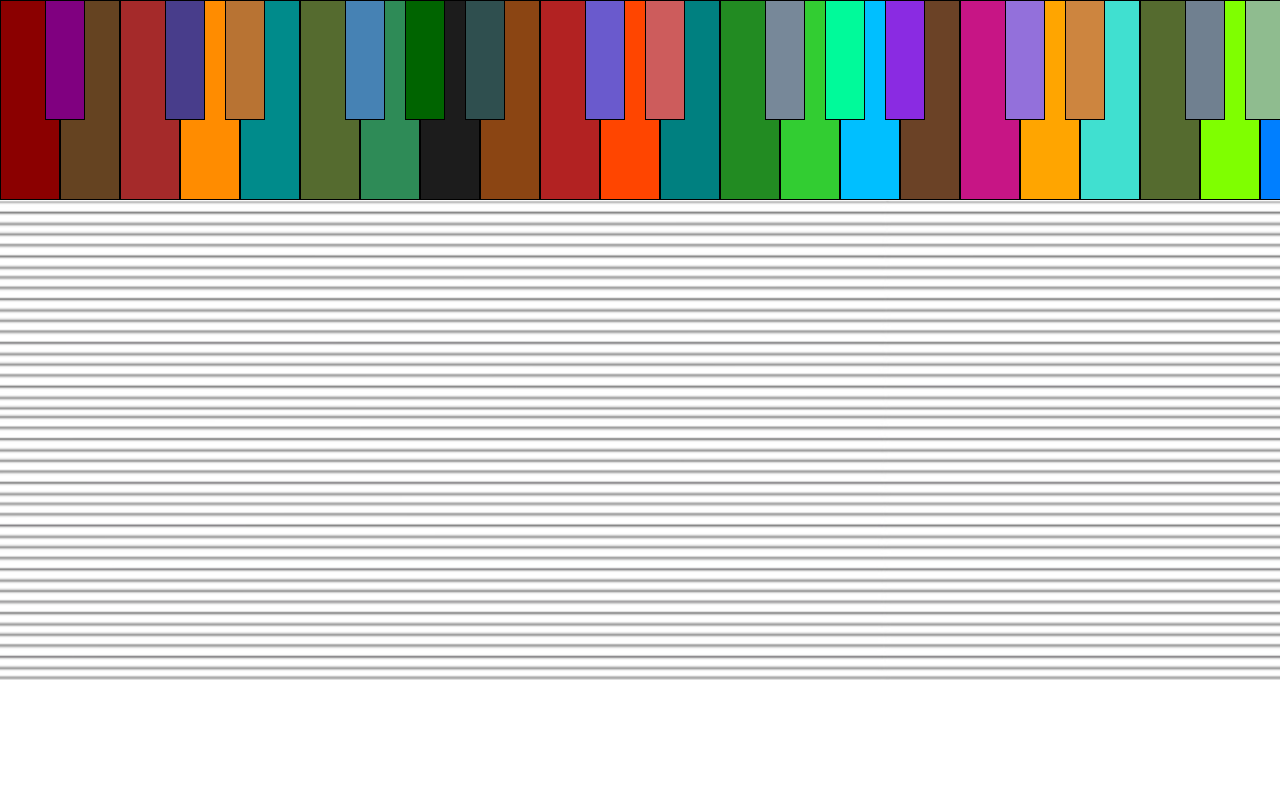
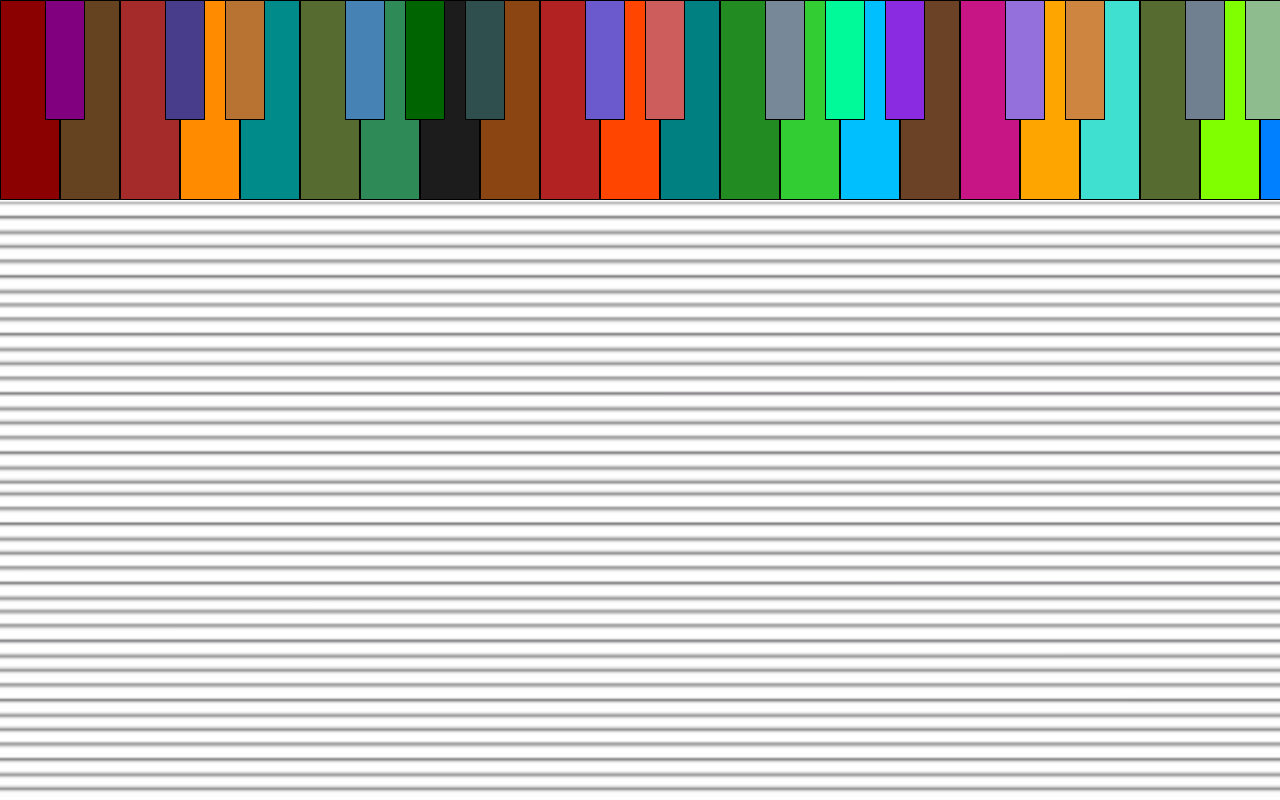
Before and after one commit to Git-cpu-code/k1-46983000565631457136890665789118493, a plain HTML site: page index.html in a window 1280 px wide. Shown: the top 800 px of the page. Drawn offline with Linux system fonts and the light colour scheme.

Commit message:
Update index.html

```diff
--- a/index.html
+++ b/index.html
@@ -6,8 +6,8 @@
     <title>Klaviertastatur mit Notenbildern</title>
     <style>
         #staff {
-            width: 100vw;
-            height: 480px;
+            width: 1000vw;
+            height: calc(100% - 150px);
             position: fixed;
             margin: 0;
             margin-top: 150px;
```
